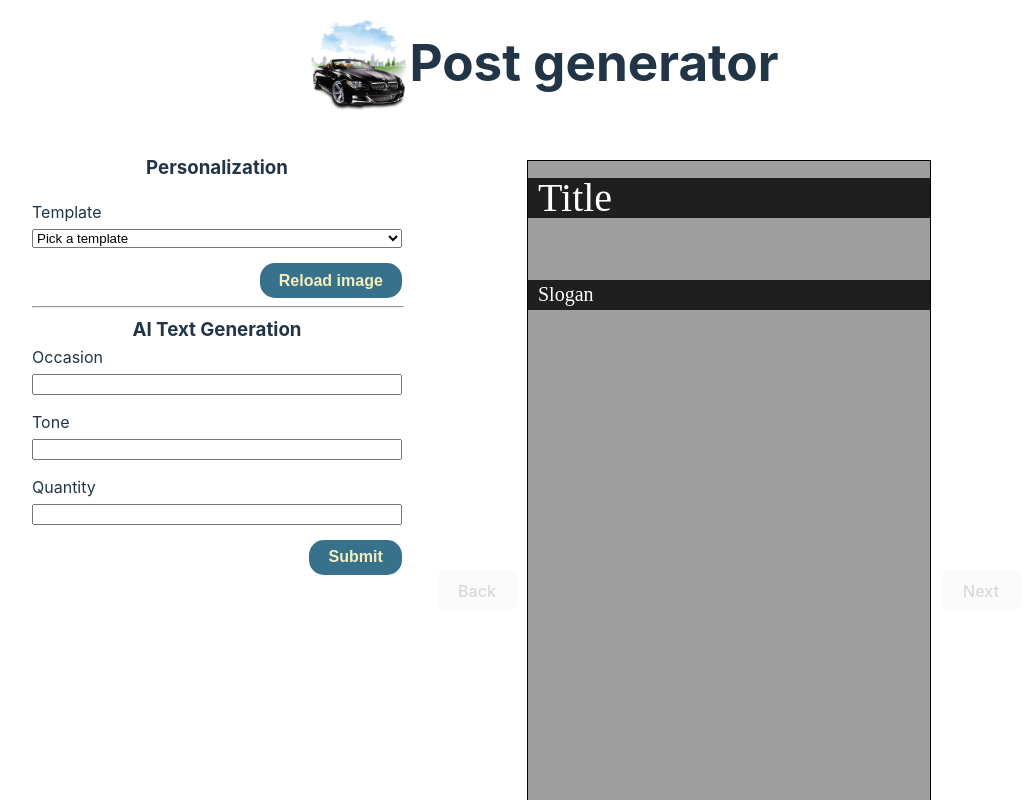
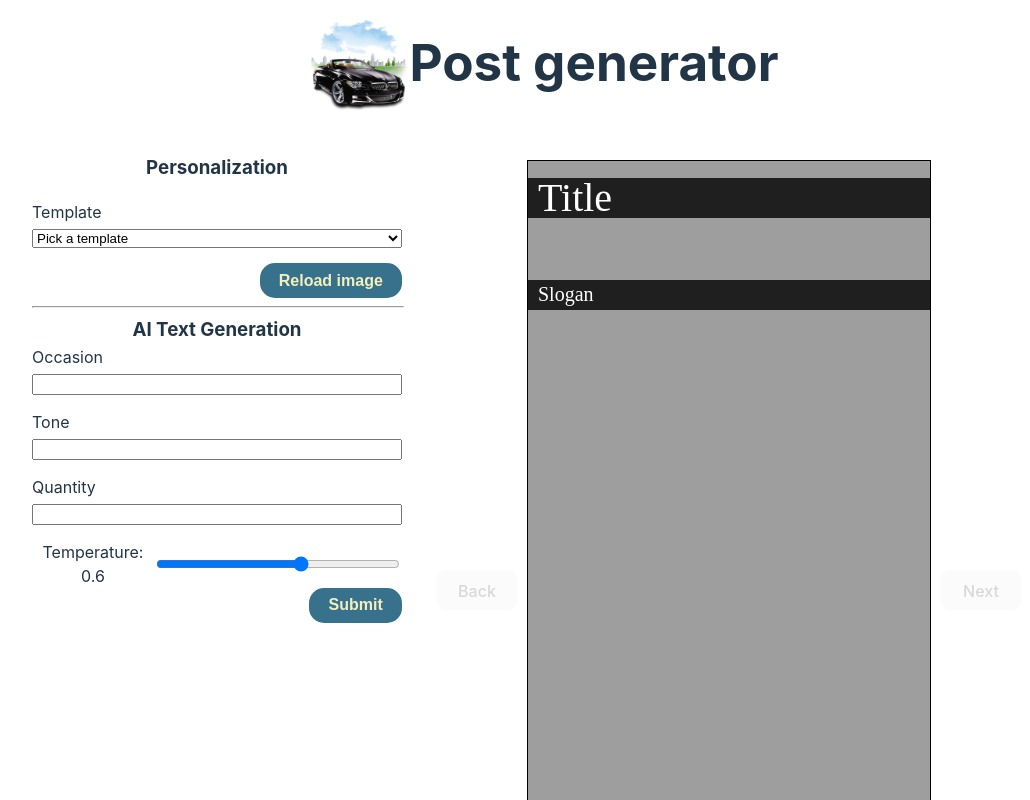
Before and after one commit to BasileDM/Brief-Post-Generator, a Vue app: page / in a window 1280 px wide. Shown: the top 800 px of the page, without its empty margins (96-1126 px from the left). Built offline with nearby package versions, Linux system fonts and the light colour scheme.

Commit message:
Add slider and v-model variable

```diff
--- a/src/App.vue
+++ b/src/App.vue
@@ -18,6 +18,7 @@ const downloadType = ref('downloadType');
 const canvasRef = ref();
 const loading = ref(false);
 const resultAPI = ref(false);
+const temperature = ref(0.6);
 
 
 const handleDownload = (e: Event) => {
@@ -38,7 +39,7 @@ const handleFrom = async () => {
     }, {} as Record<string, string | number>);
 
     const prompt = createPrompt(inputValues);
-    const llmProvider = new OpenAiProvider();
+    const llmProvider = new OpenAiProvider({ temperature: temperature.value });
     const openAiResponse = await llmProvider.generateResponse(prompt);
     const responseObject = JSON.parse(openAiResponse) as { examples: Example[] };
 
@@ -111,7 +112,8 @@ const handleReloadImage = async () => {
           <label for="sloganInput">Live slogan edit</label>
           <textarea v-model="slogan" id="sloganInput"></textarea>
         </div>
-        <Form @formSubmit="handleFrom" @templateChange="handleTemplateChange" @reloadImage="handleReloadImage" />
+        <Form @formSubmit="handleFrom" @templateChange="handleTemplateChange" @reloadImage="handleReloadImage"
+          v-model="temperature" />
       </div>
       <div class="block_right">
         <!-- appel résultat -->
@@ -135,6 +137,7 @@ const handleReloadImage = async () => {
 .logo {
   width: 100px;
 }
+
 .header {
   display: flex;
   flex-direction: row;
@@ -142,6 +145,7 @@ const handleReloadImage = async () => {
   justify-content: center;
   align-items: center;
 }
+
 .main_content {
   display: flex;
   flex-direction: row;
--- a/src/components/Form.vue
+++ b/src/components/Form.vue
@@ -5,6 +5,7 @@ import ButtonSubmit from './ButtonSubmit.vue';
 import { defineEmits } from 'vue';
 
 const emit = defineEmits(['formSubmit', 'templateChange', 'reloadImage']);
+const temperature = defineModel();
 </script>
 
 <template>
@@ -15,16 +16,36 @@ const emit = defineEmits(['formSubmit', 'templateChange', 'reloadImage']);
     <InputText type_input="text" title_input="Occasion" />
     <InputText type_input="text" title_input="Tone" />
     <InputText type_input="number" title_input="Quantity" />
+    <div class="slider">
+        <label for="temperature">Temperature: {{ temperature }}</label>
+        <input type="range" id="temperature" min="0" max="1" step="0.1" v-model="temperature"/>
+    </div>
 
-    <ButtonSubmit @click="emit('formSubmit')" text="Submit" id="submit"/>
+    <ButtonSubmit @click="emit('formSubmit')" text="Submit" id="submit" />
 </template>
 
 <style scoped>
 button {
     align-self: self-end;
 }
+
 h3 {
     margin-top: 0px;
     margin-bottom: 0px;
 }
+
+.slider {
+    display: flex;
+    flex-direction: row;
+    justify-content: space-between;
+    align-items: center;
+
+    label {
+        flex: 1;
+    }
+
+    input {
+        flex: 2;
+    }
+}
 </style>
```
